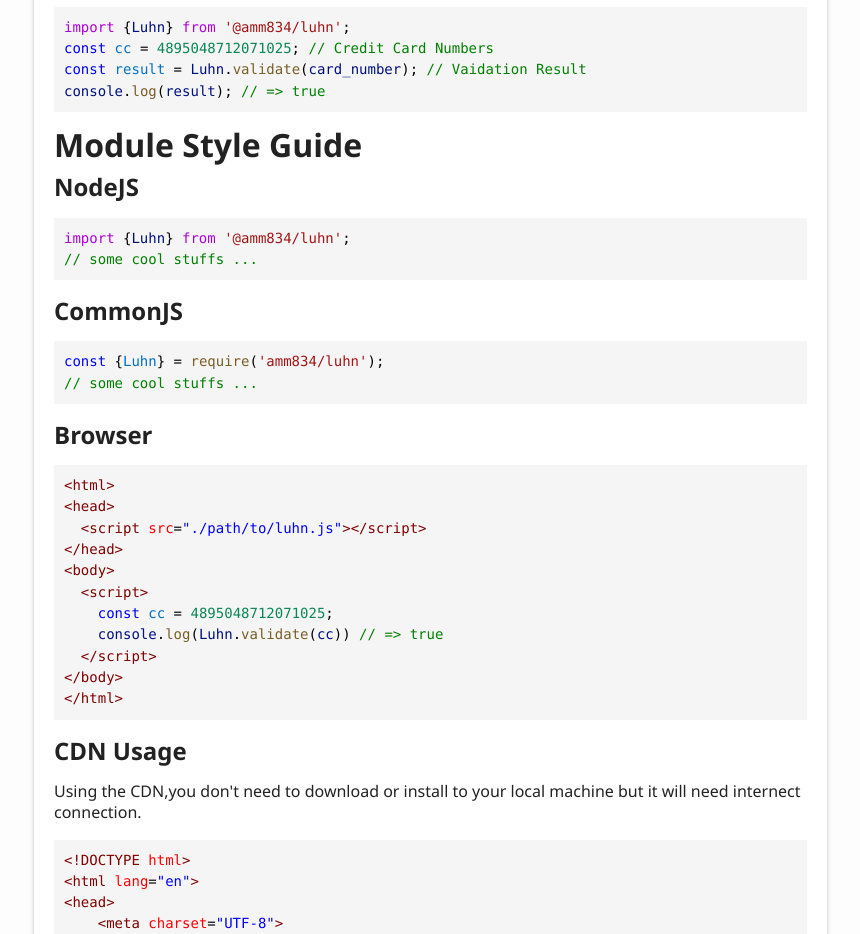
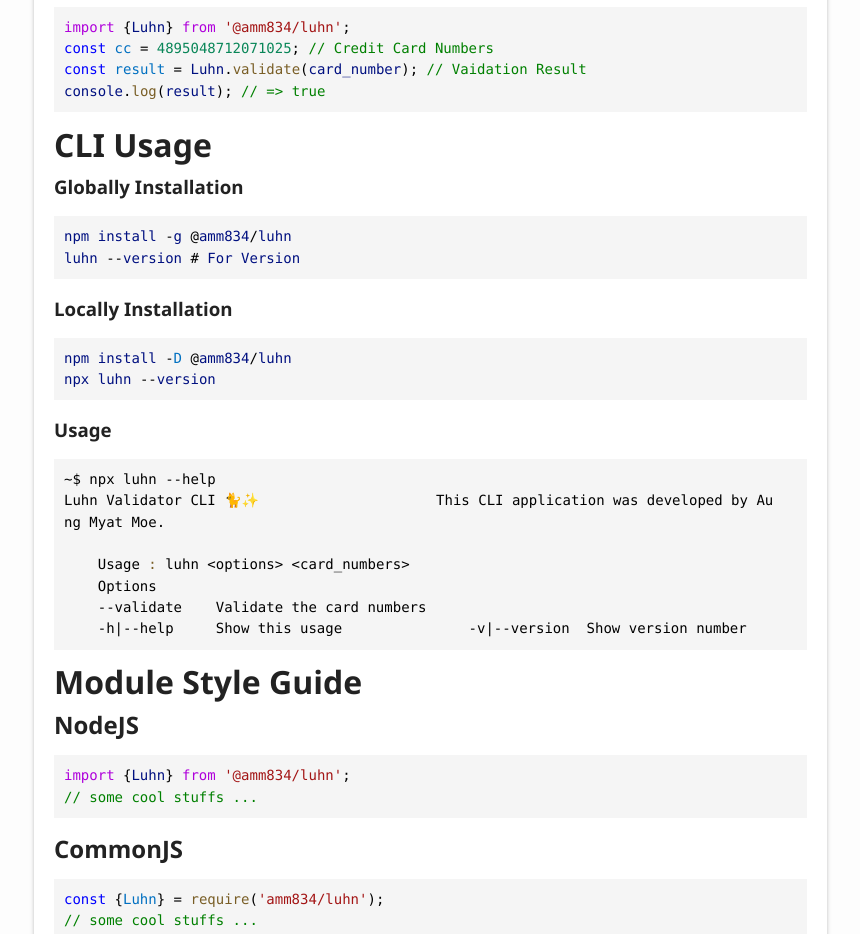
Before and after one commit to theaungmyatmoe/luhn, a plain HTML site: page index.html in a window 1280 px wide. Shown: the part 3360-4294 px from the top of the page, without its empty margins (6-866 px from the left). Drawn offline with Linux system fonts and the light colour scheme.

Commit message:
Deploying to gh-pages from  @ b99324da9c25dab537174d15e2b11d6c3d4f5d53 🚀

```diff
--- a/index.html
+++ b/index.html
@@ -91,6 +91,33 @@
 <span style="color: #0000FF">const</span><span style="color: #000000"> </span><span style="color: #0070C1">cc</span><span style="color: #000000"> = </span><span style="color: #098658">4895048712071025</span><span style="color: #000000">; </span><span style="color: #008000">// Credit Card Numbers</span>
 <span style="color: #0000FF">const</span><span style="color: #000000"> </span><span style="color: #0070C1">result</span><span style="color: #000000"> = </span><span style="color: #001080">Luhn</span><span style="color: #000000">.</span><span style="color: #795E26">validate</span><span style="color: #000000">(</span><span style="color: #001080">card_number</span><span style="color: #000000">); </span><span style="color: #008000">// Vaidation Result</span>
 <span style="color: #001080">console</span><span style="color: #000000">.</span><span style="color: #795E26">log</span><span style="color: #000000">(</span><span style="color: #001080">result</span><span style="color: #000000">); </span><span style="color: #008000">// =&gt; true</span>
+</code></pre>
+				<a href="#cli-usage" id="cli-usage" style="color: inherit; text-decoration: none;">
+					<h1>CLI Usage</h1>
+				</a>
+				<a href="#globally-installation" id="globally-installation" style="color: inherit; text-decoration: none;">
+					<h3>Globally Installation</h3>
+				</a>
+				<pre><code class="language-js"><span style="color: #001080">npm</span><span style="color: #000000"> </span><span style="color: #001080">install</span><span style="color: #000000"> -</span><span style="color: #001080">g</span><span style="color: #000000"> @</span><span style="color: #001080">amm834</span><span style="color: #000000">/</span><span style="color: #001080">luhn</span>
+<span style="color: #001080">luhn</span><span style="color: #000000"> --</span><span style="color: #001080">version</span><span style="color: #000000"> # </span><span style="color: #001080">For</span><span style="color: #000000"> </span><span style="color: #001080">Version</span>
+</code></pre>
+				<a href="#locally-installation" id="locally-installation" style="color: inherit; text-decoration: none;">
+					<h3>Locally Installation</h3>
+				</a>
+				<pre><code class="language-js"><span style="color: #001080">npm</span><span style="color: #000000"> </span><span style="color: #001080">install</span><span style="color: #000000"> -</span><span style="color: #0070C1">D</span><span style="color: #000000"> @</span><span style="color: #001080">amm834</span><span style="color: #000000">/</span><span style="color: #001080">luhn</span>
+<span style="color: #001080">npx</span><span style="color: #000000"> </span><span style="color: #001080">luhn</span><span style="color: #000000"> --</span><span style="color: #001080">version</span>
+</code></pre>
+				<a href="#usage-1" id="usage-1" style="color: inherit; text-decoration: none;">
+					<h3>Usage</h3>
+				</a>
+				<pre><code class="language-bash"><span style="color: #000000">~$ npx luhn --help</span>
+<span style="color: #000000">Luhn Validator CLI 🐈✨                     This CLI application was developed by Au</span>
+<span style="color: #000000">ng Myat Moe.</span>
+
+<span style="color: #000000">    Usage </span><span style="color: #795E26">:</span><span style="color: #000000"> luhn &lt;options&gt; &lt;card_numbers&gt;</span>
+<span style="color: #000000">    Options</span>
+<span style="color: #000000">    --validate    Validate the card numbers</span>
+<span style="color: #000000">    -h|--help     Show this usage               -v|--version  Show version number</span>
 </code></pre>
 				<a href="#module-style-guide" id="module-style-guide" style="color: inherit; text-decoration: none;">
 					<h1>Module Style Guide</h1>
```
Also changed, not shown: classes/luhn.html (+1 -1 lines).
